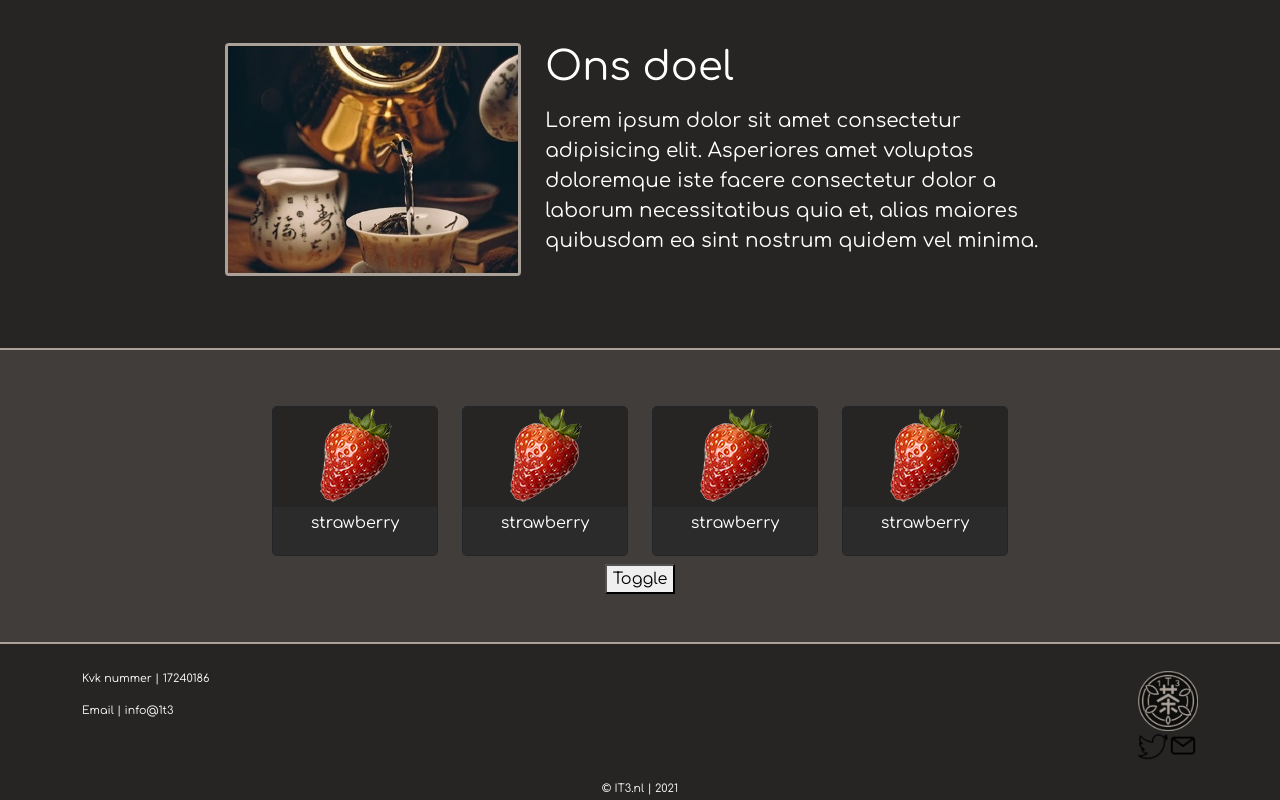
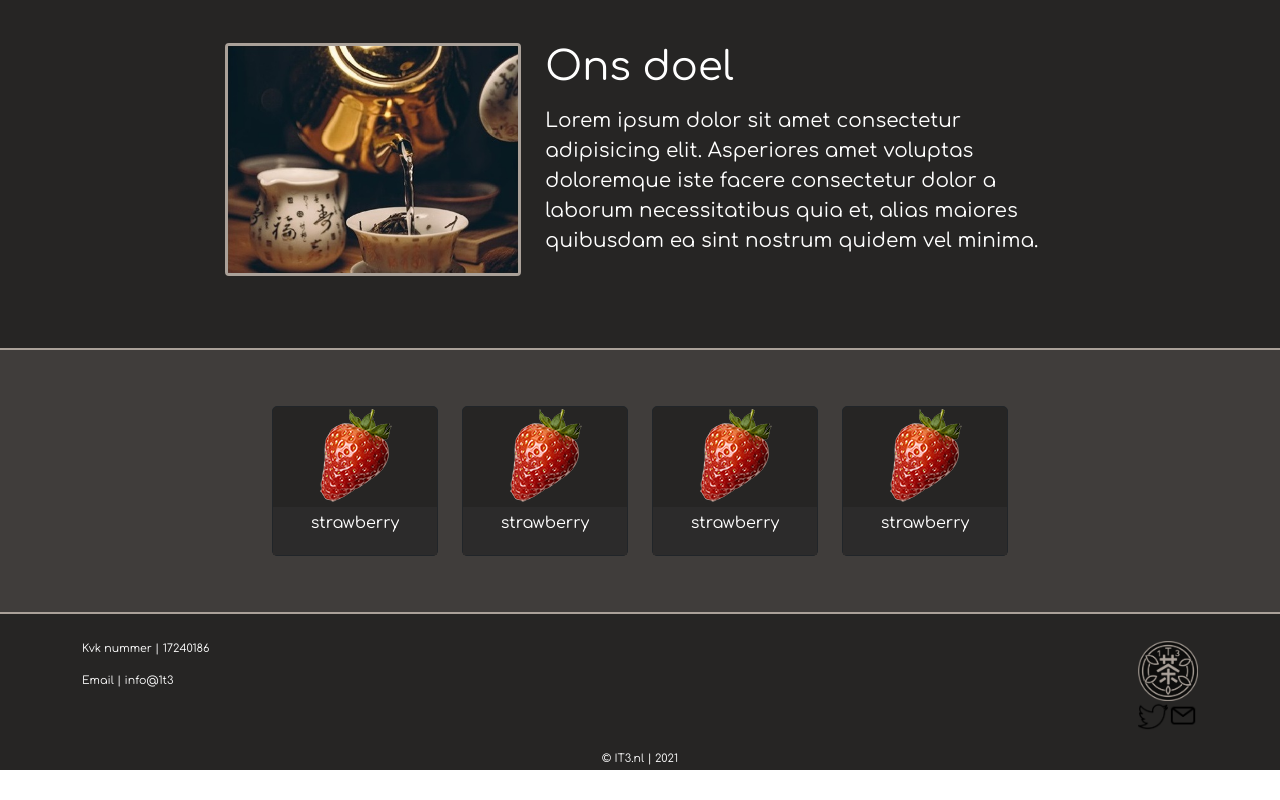
Before and after one commit to DevKing472/Vue-Shopify-Template, a Vue app: page / in a window 1280 px wide. Shown: the part 1218-2018 px from the top of the page. After the commit the page ends 1988 px from the top, so only its background shows below. Built offline with nearby package versions, Linux system fonts and the light colour scheme.

Commit message:
Fixed merge issue with Quiz

```diff
--- a/src/components/Quiz.vue
+++ b/src/components/Quiz.vue
@@ -1,8 +1,7 @@
 <template>
 <div class="quiz-background py-5">
   <b-container class="text-center">
-    <component v-bind:is="component" ref="question" />
-    <button v-on:click="toggle">Toggle</button>
+    <component v-on:click="(...args)=>this.toggle(...args)" v-bind:is="component" ref="question" />
     </b-container>
     </div>
 </template>
```
